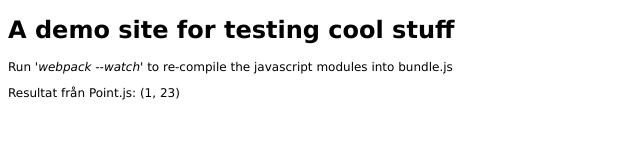
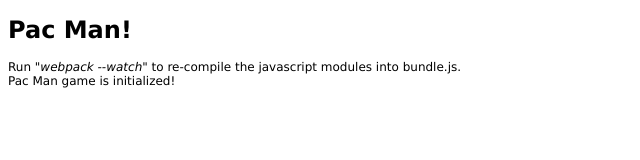
Before and after one commit to persyl/DiamondGame, a website built with webpack: page index.html in a window 1280 px wide. Shown: the whole page, without its empty margins (0-640 px from the left). Built offline with nearby package versions, Linux system fonts and the light colour scheme.

Commit message:
Refactor to start beeing a special PacMan game instead

```diff
--- a/es6/Point.js
+++ /dev/null
@@ -1,11 +0,0 @@
-class Point {
-    constructor(x, y) {
-        this.x = x;
-        this.y = y;
-    }
-    toString() {
-        return `(${this.x}, ${this.y})`;
-    }
-}
-
-export default Point;
--- a/es6/main.js
+++ b/es6/main.js
@@ -1,6 +1,18 @@
-import Point from './Point.js';
+// import Point from './Point.js';
+import PacMan from './pacman';
+
+const DiPacMan = new PacMan();
 const body = document.querySelector('body');
 const divElement = document.createElement('div');
-const innerText = document.createTextNode('Resultat från Point.js: ' + new Point(1, 23));
-divElement.appendChild(innerText);
-body.appendChild(divElement) ;
+const h1Element = document.createElement('h1');
+h1Element.innerText = DiPacMan;
+// const h1Text = document.createTextNode(DiPacMan);
+// h1Element.appendChild(h1Text);
+divElement.appendChild(h1Element);
+
+
+const pElement = document.createElement('p');
+pElement.innerHTML = `Run <i>"webpack --watch"</i> to re-compile the javascript modules into bundle.js.<br />${DiPacMan.init()}`;
+divElement.appendChild(pElement);
+
+body.appendChild(divElement);
--- /dev/null
+++ b/es6/pacman.js
@@ -0,0 +1,16 @@
+class PacMan {
+
+  constructor() {
+
+  }
+
+  init() {
+    return 'Pac Man game is initialized!';
+  }
+
+  toString() {
+    return 'Pac Man! ';
+  }
+}
+
+export default PacMan;
--- a/index.html
+++ b/index.html
@@ -11,9 +11,6 @@
     </style>
 </head>
 <body>
-	<h1>A demo site for testing cool stuff</h1>
-	<p>Run <i>'webpack --watch'</i> to re-compile the javascript modules into bundle.js</p>
-
 <script src="bundle.js"></script>
 </body>
 </html>
```
